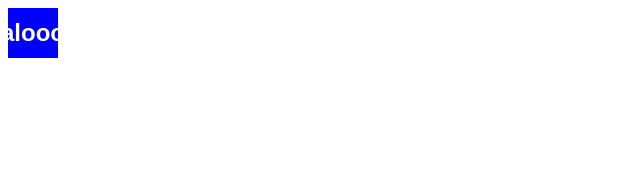
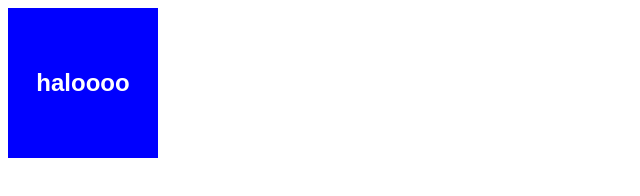
Before and after one commit to julianajolie302-lgtm/joliexitkjj, a plain HTML site: page index.html in a window 1280 px wide. Shown: the whole page, without its empty margins (0-640 px from the left). Drawn offline with Linux system fonts and the light colour scheme.

Commit message:
Update index.html

```diff
--- a/index.html
+++ b/index.html
@@ -5,14 +5,14 @@
 
       /* kotak berwana biru dengan teks di tengah */
       .kotak-biru {
-         width: 50px;
-         height: 50px;
+         width: 150px;
+         height: 150px;
          background-color: blue;
          color: white;
          display: flex;
          justify-content: center; /* posisi teks horizontal tengah*/
          align-items: center; /* posisi teks vertikal tengah */
-         font- size: 30px;
+         font- size: 50px;
          font-family: sans-serif;
       }
    </style>
```
